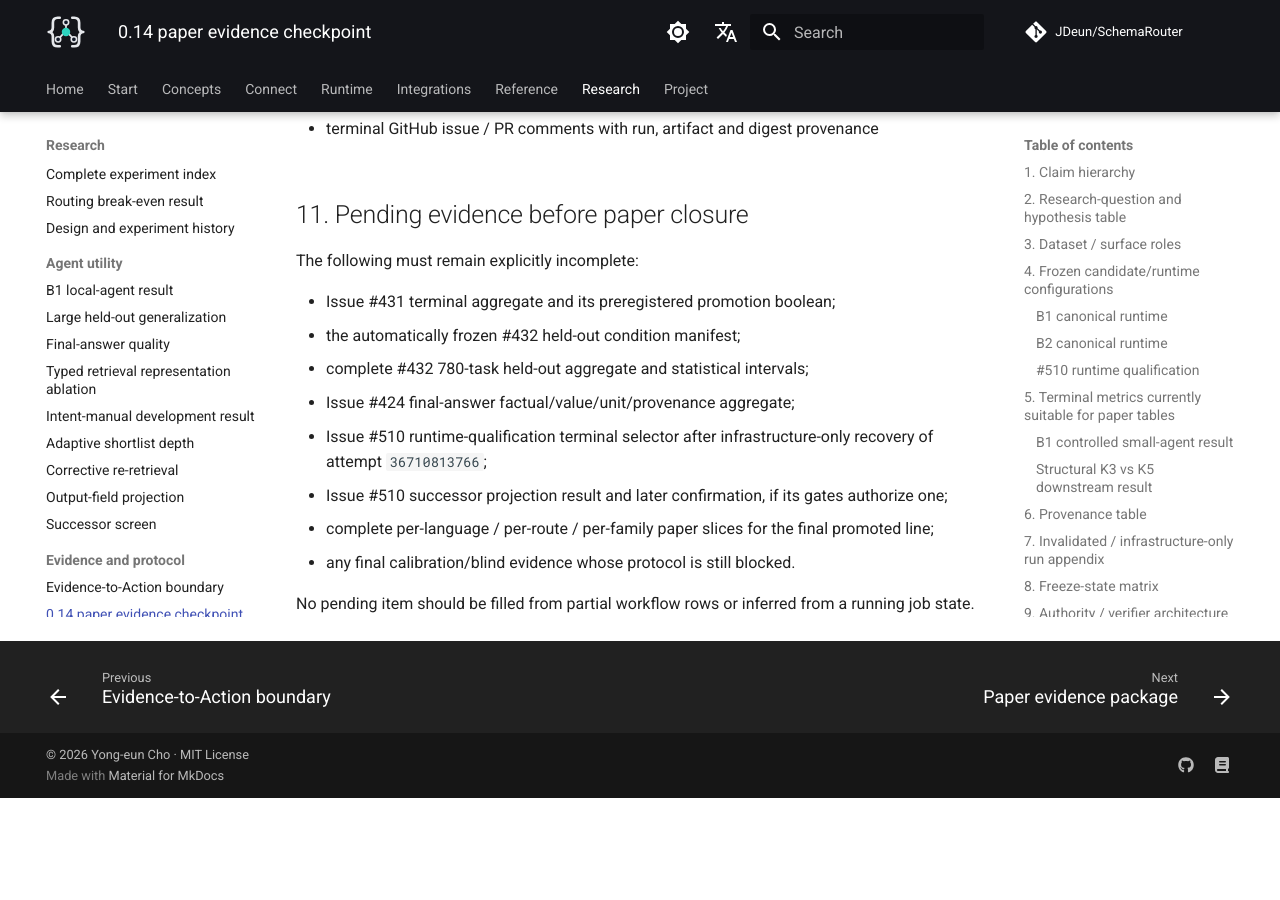
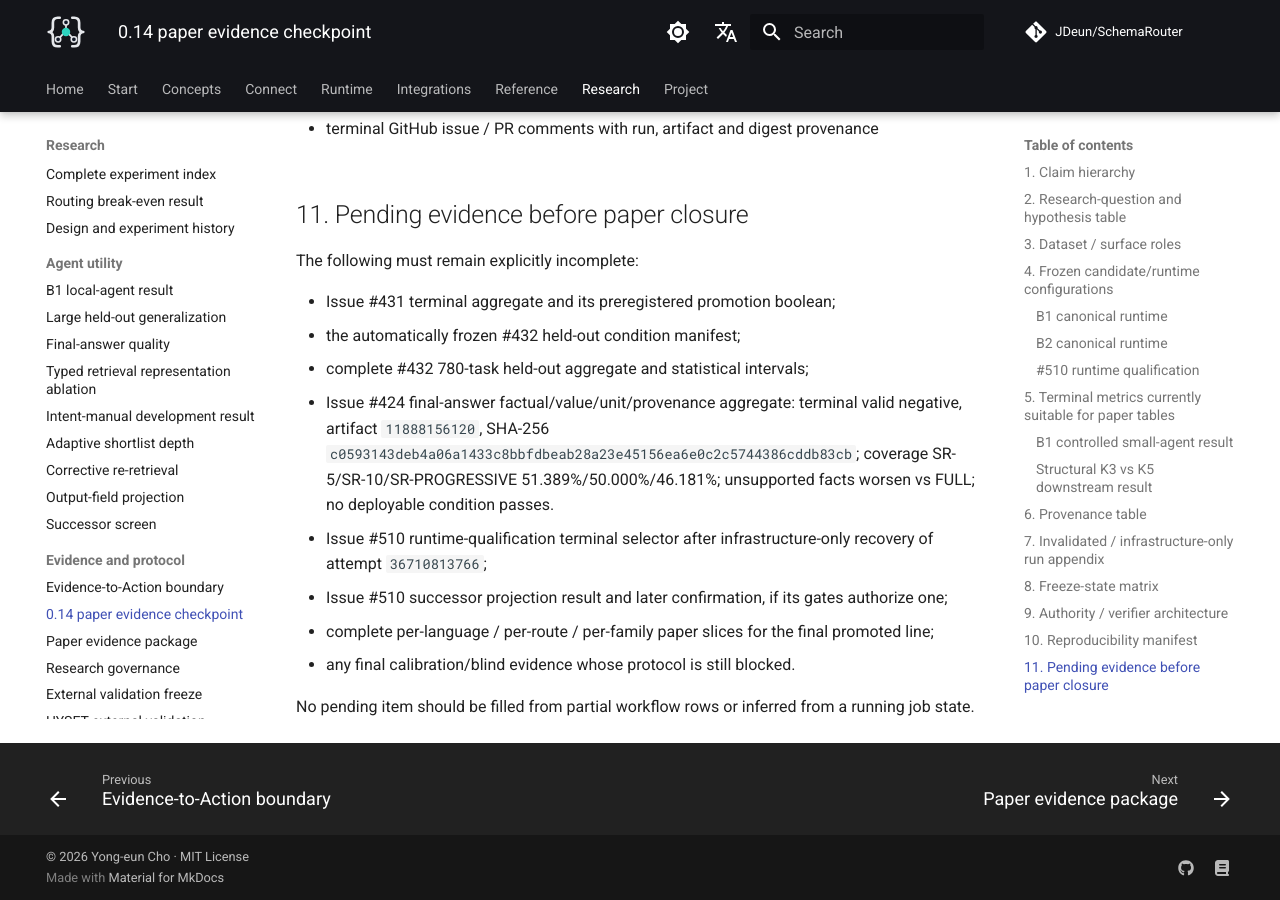
Before and after one commit to JDeun/SchemaRouter, an MkDocs documentation site: the page built from docs/research/0.14-paper-evidence-checkpoint.md, in a window 1280 px wide and 900 px high, scrolled down 11187 px. Built offline with MkDocs 1.6.1 and Material for MkDocs 9.7.7, drawn with Linux system fonts in a browser that asks for light colours; comment, search, counter and statistics services are not loaded; before the commit the page ends 11985 px from its top, so only the background shows below that; some of the changed text lies outside the part shown.

Commit message:
docs(research): close #424 checkpoint with immutable evidence

```diff
--- a/docs/research/0.14-paper-evidence-checkpoint.md
+++ b/docs/research/0.14-paper-evidence-checkpoint.md
@@ -37,7 +37,7 @@
 | structural fixed K3 | Can structural Top-3 preserve downstream task success while reducing schema context relative to structural Top-5? | strong-agent optimization | terminal negative for promotion |
 | #431 | Can re-retrieval from typed observable execution state improve multi-step capability recovery without changing execution authority? | successor experiment | terminal gate resolved; no post-result retuning |
 | #432 | Does the promoted fixed protocol generalize on 780 independently authored held-out tasks? | held-out confirmation | terminal canonical negative; 38501112190 verified 11,700 episodes; all SR non-inferiority gates failed |
-| #424 | Does capability-context reduction preserve final-answer facts, values, units and provenance? | final-answer confirmation | canonical 432 digest consumed; independent 38506709595 dispatched, final result pending |
+| #424 | Does capability-context reduction preserve final-answer facts, values, units and provenance? | final-answer confirmation | canonical 38506709595 completed; valid negative: all deployable primary gates failed |
 | #506 | Does output-field projection preserve answer factual quality while reducing observation context? | field-level experiment | original DEV screen consumed as instrument failure |
 | #510 | Can a preregistered stronger runtime qualify to measure the #506 successor screen without outcome-based model shopping? | instrument qualification | terminal negative; selected runtime null, invalid attempts excluded |
 
@@ -53,7 +53,7 @@
 | structural K3/K5 downstream surface | promotion gate | no | consumed; K3 not promoted |
 | #431 180-task surface | successor experiment | no row-level post-hoc retuning | canonical gate terminal; not promoted |
 | #432 780-task surface | large held-out confirmation | no | frozen canonical aggregate complete, negative product/non-inferiority gates |
-| #424 144-task surface | final-answer confirmation | no | evaluation dispatched, no canonical scored result yet |
+| #424 144-task surface | final-answer confirmation | no | independently scored; valid terminal negative result |
 | #506 projection DEV | development screen | no repair from outcome | consumed; instrument too weak |
 | #510 36-episode qualification | instrument qualification only | no experiment tuning | terminal negative; invalid cache/artifact attempts excluded |
 | #510 successor projection surface | successor DEV evidence | no post-hoc condition/scorer changes | no qualified runtime; successor unstarted |
@@ -202,7 +202,7 @@
 | structural K3/K5 | yes | yes | completed | yes |
 | #431 | yes | yes | completed | terminal gate: not promoted |
 | #432 | yes | yes | completed, canonical run 38501112190 | valid terminal negative, all SR arms fail gate |
-| #424 | yes | authoring/validation contract frozen | independent run 38506709595 started | no terminal metric yet |
+| #424 | yes | authoring/validation contract frozen | completed run 38506709595 | canonical negative; no deployable arm passed |
 | #506 original DEV | yes | yes | completed | instrument failure only |
 | #510 qualification | yes | yes | completed | terminal negative; runtime null |
 | #510 successor projection | yes | frozen successor semantics | blocked; qualification failed | no |
@@ -257,7 +257,7 @@
 - Issue #431 terminal aggregate and its preregistered promotion boolean;
 - the automatically frozen #432 held-out condition manifest;
 - complete #432 780-task held-out aggregate and statistical intervals;
-- Issue #424 final-answer factual/value/unit/provenance aggregate;
+- Issue #424 final-answer factual/value/unit/provenance aggregate: terminal valid negative, artifact `11888156120`, SHA-256 `c0593143deb4a06a1433c8bbfdbeab28a23e45156ea6e0c2c5744386cddb83cb`; coverage SR-5/SR-10/SR-PROGRESSIVE 51.389%/50.000%/46.181%; unsupported facts worsen vs FULL; no deployable condition passes.
 - Issue #510 runtime-qualification terminal selector after infrastructure-only recovery of attempt `36710813766`;
 - Issue #510 successor projection result and later confirmation, if its gates authorize one;
 - complete per-language / per-route / per-family paper slices for the final promoted line;
```
